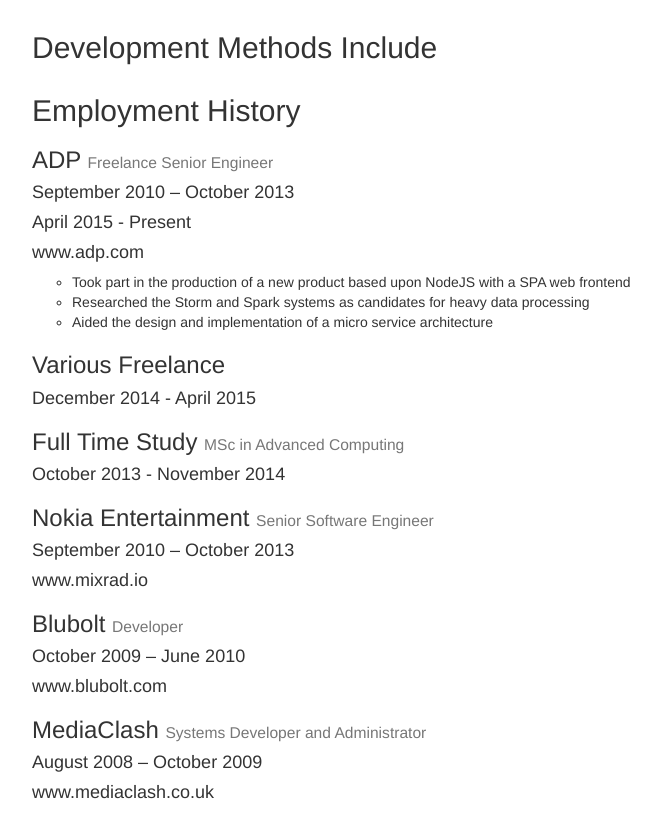
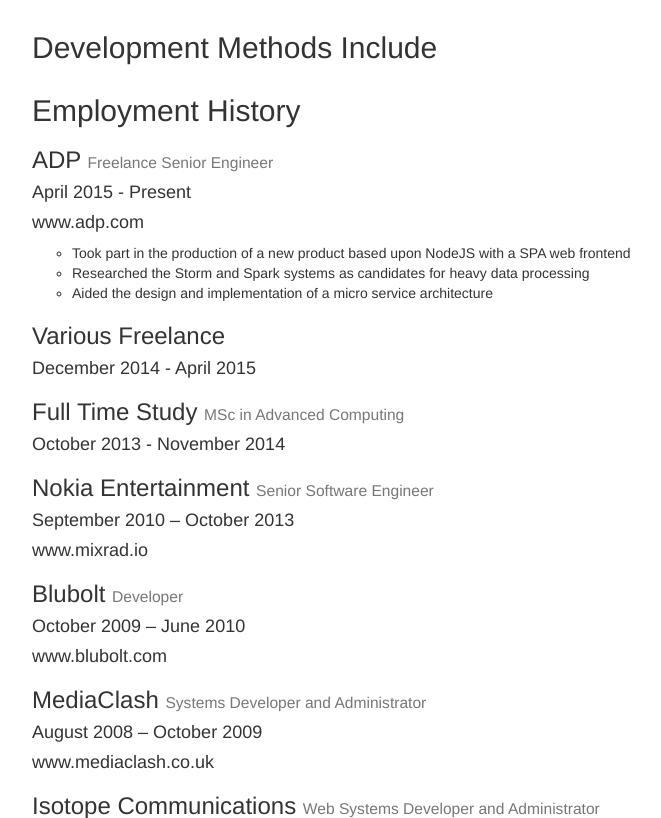
Before and after one commit to adoublebarrel/curriculum-vitae, a Python web app: template server/templates/cv/cv.html in a window 1280 px wide. Shown: the part 192-1010 px from the top of the page, without its empty margins (53-714 px from the left). Run offline with Jinja, Linux system fonts and the light colour scheme; the template is opened without the code that fills it, so the values that code supplies are empty; some libraries are stand-ins or nearby versions.

Commit message:
Fixing copy for cv generation.

```diff
--- a/server/templates/cv/cv.html
+++ b/server/templates/cv/cv.html
@@ -43,7 +43,6 @@
 
       <li>
         <h3>ADP <small>Freelance Senior Engineer</small></h3>
-				<h4>September 2010 – October 2013</h4></h2>
         <h4>April 2015 - Present</h4>
         <h4>www.adp.com</h4>
         <ul>
```
